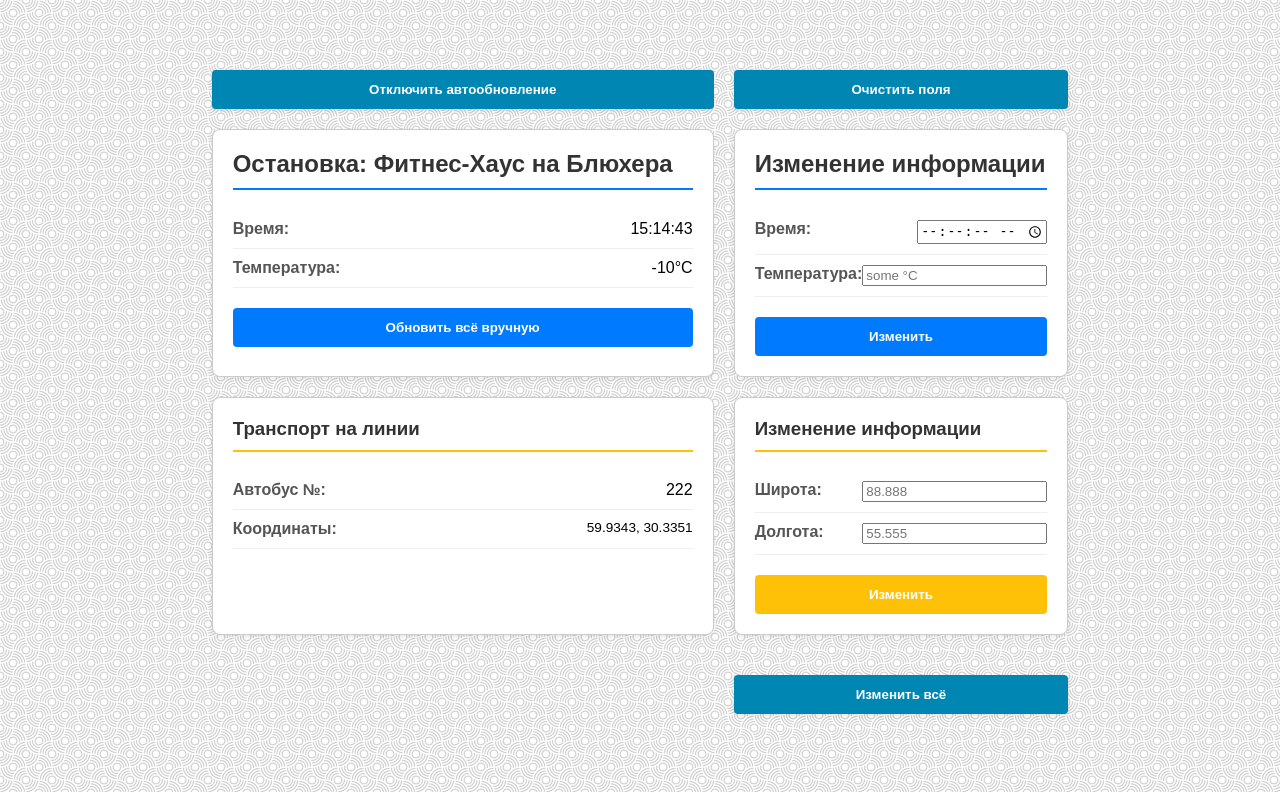
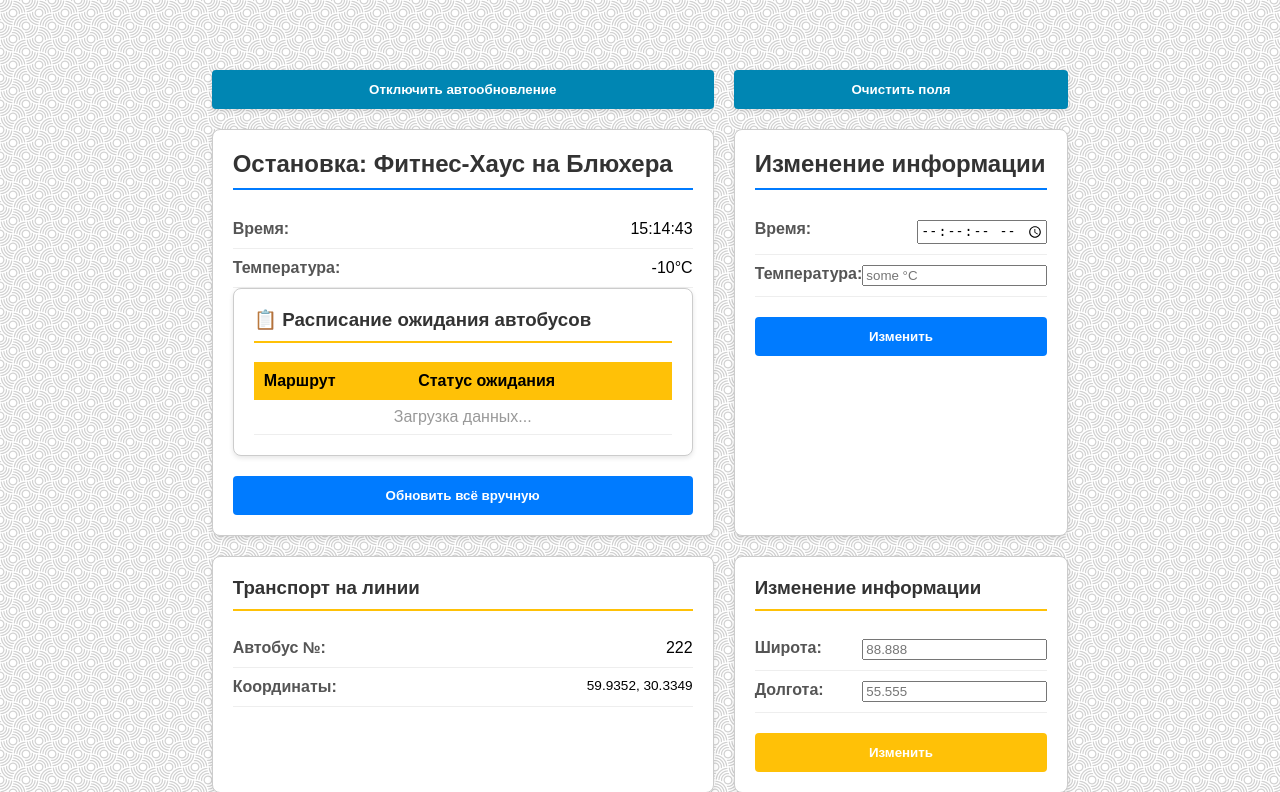
Before and after one commit to w0nkest/flaskproj, a Flask app: page /status in a window 1280 px wide. Shown: the top 792 px of the page. Run offline with Flask 3, Linux system fonts and the light colour scheme.

Commit message:
added autoupdating

```diff
--- a/app.py
+++ b/app.py
@@ -1,40 +1,14 @@
 from flask import Flask, render_template, jsonify, redirect, request
-from tools.devcheck import *
+from models.Bus import Bus
+from models.BusStation import BusStation
+from models.Sensors import Temperature, Time
 
 app = Flask(__name__)
-
-
-# time_sensor = Time(101, 'Фитнес-Хаус на Блюхера')
-# temp_sensor = Temperature(201, 'Фитнес-Хаус на Блюхера')
-# station = BusStation(6, 'Фитнес-Хаус на Блюхера', time_sensor, temp_sensor)
-# bus = Bus('222', [station])
 
 @app.route('/')
 def connectionchecking():
     print('thingy')
     return redirect('/status')
-    # time = Time(1, 'somewhere')
-    # temp = Temperature(1, 'somewhere')
-    # bs = BusStation(1, 'somewhere', time, temp)
-    # bus = Bus('4', [bs])
-    #
-    # for creature in (time, temp, bs):
-    #     print('\nChecking', type(creature))
-    #     connection(creature)
-    #     check_connection(creature)
-    #     check_send_data(creature)
-    #     check_request_data(creature)
-    #     check_update_info(creature)
-    #     if type(creature) is Temperature: check_temperature(creature)
-    #     if type(creature) is BusStation: check_waitingtimes(creature)
-    #
-    # print('\nChecking', type(bus), '\n')
-    # check_bus(bus)
-    #
-    # timec, tempc, bsc, busc = (time.check_connection(), temp.check_connection(),
-    #                            bs.check_connection(), bus.check_connection())
-    #
-    # return render_template('connections.html', time=timec, temp=tempc, bs=bsc, bus=busc)
 
 
 @app.route('/status')
@@ -45,8 +19,6 @@
     bus.connection()
     time_sensor.connection()
     temp_sensor.connection()
-
-    print('thingy')
 
     return render_template('station_status.html',
                            data=station.request_data(), bus=bus.request_data())
@@ -89,7 +61,8 @@
 if __name__ == '__main__':
     time_sensor = Time(101, 'Фитнес-Хаус на Блюхера')
     temp_sensor = Temperature(201, 'Фитнес-Хаус на Блюхера')
-    station = BusStation(6, 'Фитнес-Хаус на Блюхера', time_sensor, temp_sensor)
-    bus = Bus('222', [station])
+    station = BusStation(6, 'Фитнес-Хаус на Блюхера', (59.978165, 30.373342), time_sensor, temp_sensor)
+    bus = Bus('222', [station], (59.9343, 30.3351))
+    station.add_bus(bus)
 
     app.run()
--- /dev/null
+++ b/models/Bus.py
@@ -0,0 +1,85 @@
+from models.BusStation import BusStation
+import random
+
+class Bus:
+    """
+    Bus creature
+    """
+    def __init__(self, route: str, stations: list[BusStation], coords: tuple[float, float]):
+        """
+        Constructor
+        :param route: str, number of route
+        :param stations: list of BusStation
+        """
+        self.route = route
+        self.stations = stations
+        self.connect = False
+        self.lat, self.lon = coords
+
+    def update_stations(self):
+        for station in self.stations:
+            station.update_waitingtimes()
+
+    def connection(self):
+        """
+        Establishes connection
+        """
+        self.connect = True
+        print(f'Bus {self.route} connected to GPS')
+
+    def check_connection(self) -> str:
+        """
+        Checks connection
+        :return: string, state of connection
+        """
+        return 'Bus is connected' if self.connect else 'Bus is not connected'
+
+    def update_route_screen(self):
+        """
+        Updates route screen and GPS data
+        """
+        if self.connect:
+            self.lat += random.uniform(-0.001, 0.001)
+            self.lon += random.uniform(-0.001, 0.001)
+
+            self.update_stations()
+
+            return f"Bus {self.route} is moving..."
+        return "Bus is offline"
+
+    def send_GPS(self, request):
+        """
+        Receives GPS data
+        :param request: json object
+        :return:
+        """
+        requestdata = (request.args.get('lat'), request.args.get('lon'))
+        try:
+            requestdata = map(float, requestdata)
+            self.lat, self.lon = requestdata
+
+            self.update_stations()
+        except:
+            self.update_route_screen()
+
+    def request_data(self) -> dict:
+        """
+        Sends Bus data data
+        :return: dict: { route, lat, lon, status }
+        """
+        return {
+            'route': self.route,
+            'lat': round(self.lat, 4),
+            'lon': round(self.lon, 4),
+            'status': 'In route' if self.connect else 'In depot'
+        }
+
+    def request_GPS(self) -> dict:
+        """
+        Sends GPS data
+        :return: dict: { lat, lon }
+        """
+        return {
+            'lat': round(self.lat, 4),
+            'lon': round(self.lon, 4),
+        }
--- a/models/Sensors.py
+++ b/models/Sensors.py
@@ -49,7 +49,7 @@
 
     def send_data(self, request):
         """
-        Receives new data
+        Receives new temperature data and sets received one to current value
         :return:
         """
         requestdata = request.args.get('temp')
--- a/static/css/style.css
+++ b/static/css/style.css
@@ -117,3 +117,29 @@
         grid-template-rows: auto auto;
     }
 }
+
+.waiting-table {
+    width: 100%;
+    border-collapse: collapse;
+}
+
+.waiting-table th {
+    background: #ffc107;
+    padding: 10px;
+    text-align: left;
+    font-weight: bold;
+}
+
+.waiting-table td {
+    padding: 8px 10px;
+    border-bottom: 1px solid #eee;
+}
+
+.status-waiting { color: #ff9800; }
+.status-arriving { color: #4caf50; }
+
+.loading-text {
+    text-align: center;
+    color: #999;
+    padding: 20px;
+}
--- a/static/scripts/index.js
+++ b/static/scripts/index.js
@@ -38,9 +38,14 @@
                     document.getElementById('bus-coords').innerHTML =
                         (response.bus.lat + ', ' + response.bus.lon);
                 }
+
+                if (response.station && response.station.waiting_times) {
+                    updateWaitingTable(response.station.waiting_times);
+                }
             }
         })
 }
+
 function renewData() {
     $.ajax({
             type: 'GET',
@@ -61,6 +66,10 @@
                 if (response.bus) {
                     document.getElementById('bus-coords').innerHTML =
                         (response.bus.lat + ', ' + response.bus.lon);
+                }
+
+                if (response.station && response.station.waiting_times) {
+                    updateWaitingTable(response.station.waiting_times);
                 }
             }
         })
@@ -130,3 +139,28 @@
 
 
 function clearInputs() { document.querySelectorAll('input').forEach(input => input.value = '') }
+
+function updateWaitingTable(waitingTimes) {
+    const tbody = document.getElementById('waiting-table-body');
+
+    if (!waitingTimes || Object.keys(waitingTimes).length === 0) {
+        tbody.innerHTML = '<tr><td colspan="2" class="loading-text">Нет данных об автобусах</td></tr>';
+        return;
+    }
+
+    let html = '';
+
+    for (const [route, state] of Object.entries(waitingTimes)) {
+        const statusText = state === 'near' ? 'Уже близко' : 'Еще едет';
+        const statusClass = state === 'near' ? 'status-arriving' : 'status-waiting';
+
+        html += `
+            <tr>
+                <td><strong>${route}</strong></td>
+                <td><span class="${statusClass}">${statusText}</span></td>
+            </tr>
+        `;
+    }
+
+    tbody.innerHTML = html;
+}
--- a/templates/station_status.html
+++ b/templates/station_status.html
@@ -35,6 +35,28 @@
                         <span class="label">Температура:</span>
                         <span id="temp-val" class="value">{{ data.sensors_data.temperature.value }}°C</span>
                     </div>
+
+
+                    <div class="card" style="grid-column: span 2;">
+                        <h3 class="bus-header">📋 Расписание ожидания автобусов</h3>
+                        <div class="table-wrapper">
+                            <table id="waiting-table" class="waiting-table">
+                                <thead>
+                                    <tr>
+                                        <th>Маршрут</th>
+                                        <th>Статус ожидания</th>
+                                    </tr>
+                                </thead>
+                                <tbody id="waiting-table-body">
+                                    <tr>
+                                        <td colspan="2" class="loading-text">Загрузка данных...</td>
+                                    </tr>
+                                </tbody>
+                            </table>
+                        </div>
+                    </div>
+
+
                     <button class="btn-refresh" onclick="emulateData()"
                             style="border-bottom-color: #ffc107">Обновить всё вручную</button>
                 </div>
```
Also changed, not shown: models/BusStation.py (+18 -85 lines).
